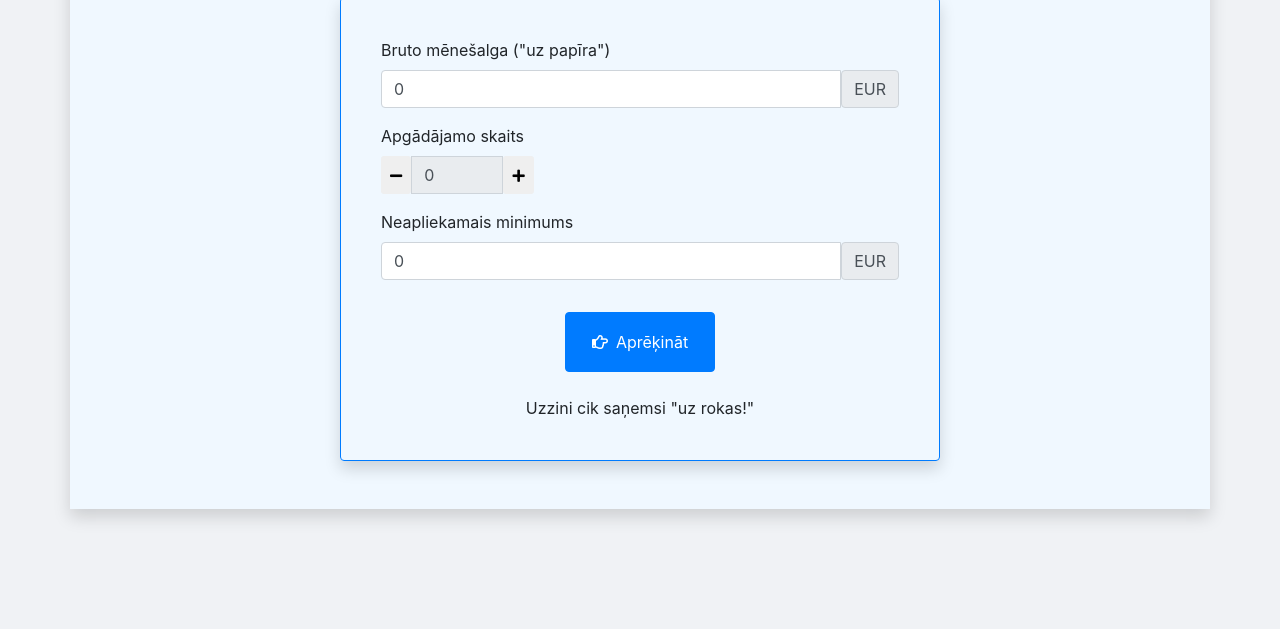
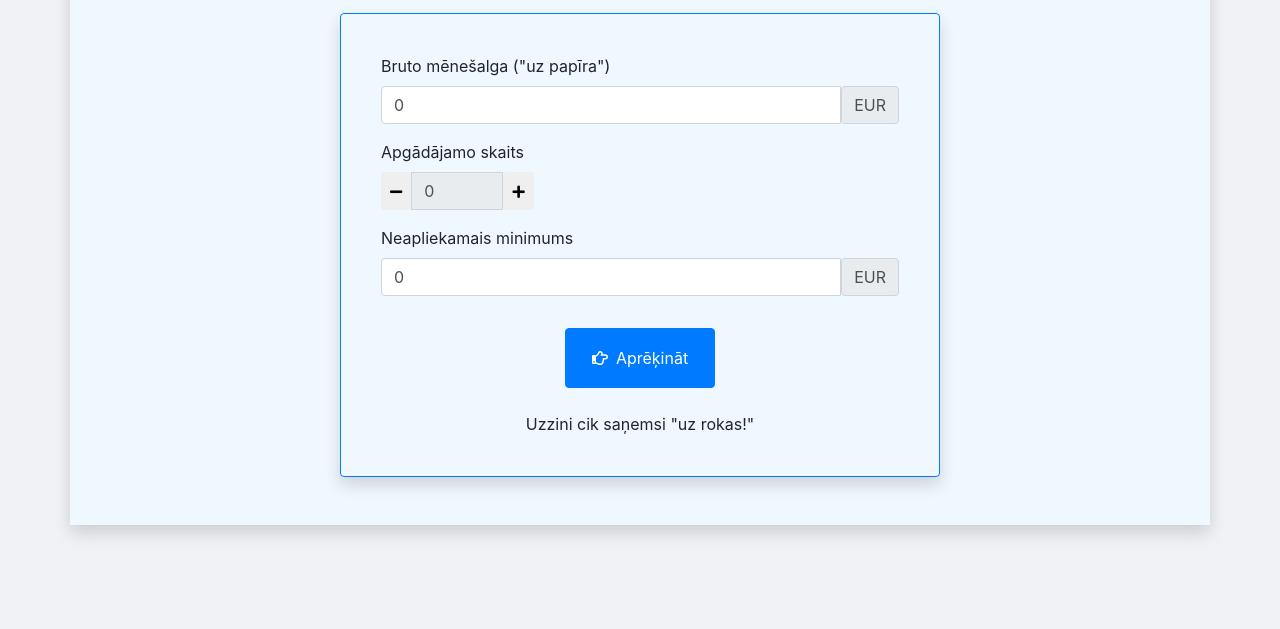
Before and after one commit to ilzbergs/calculator, a plain HTML site: page index.html in a window 1280 px wide. Shown: the part 171-800 px from the top of the page. Drawn offline with nearby package versions, Linux system fonts and the light colour scheme.

Commit message:
padding add

```diff
--- a/index.html
+++ b/index.html
@@ -19,8 +19,8 @@
 
 </head>
 
-<body style="background-color: #f0f2f5;">
-    <div class="container shadow mt-5 pb-5 d-flex justify-content-center flex-column align-items-center">
+<body class="p-3" style="background-color: #f0f2f5;">
+    <div class="container shadow mt-5  pb-5 d-flex justify-content-center flex-column align-items-center">
         <h1 class="pt-4 text-center">Darba algas aprēķins 2022</h1>
         <p class="mb-3 text-center">Algas kalkulators ir praktisks un ērts rīks neto algas aprēķināšanai no bruto algas.
         </p>
```
